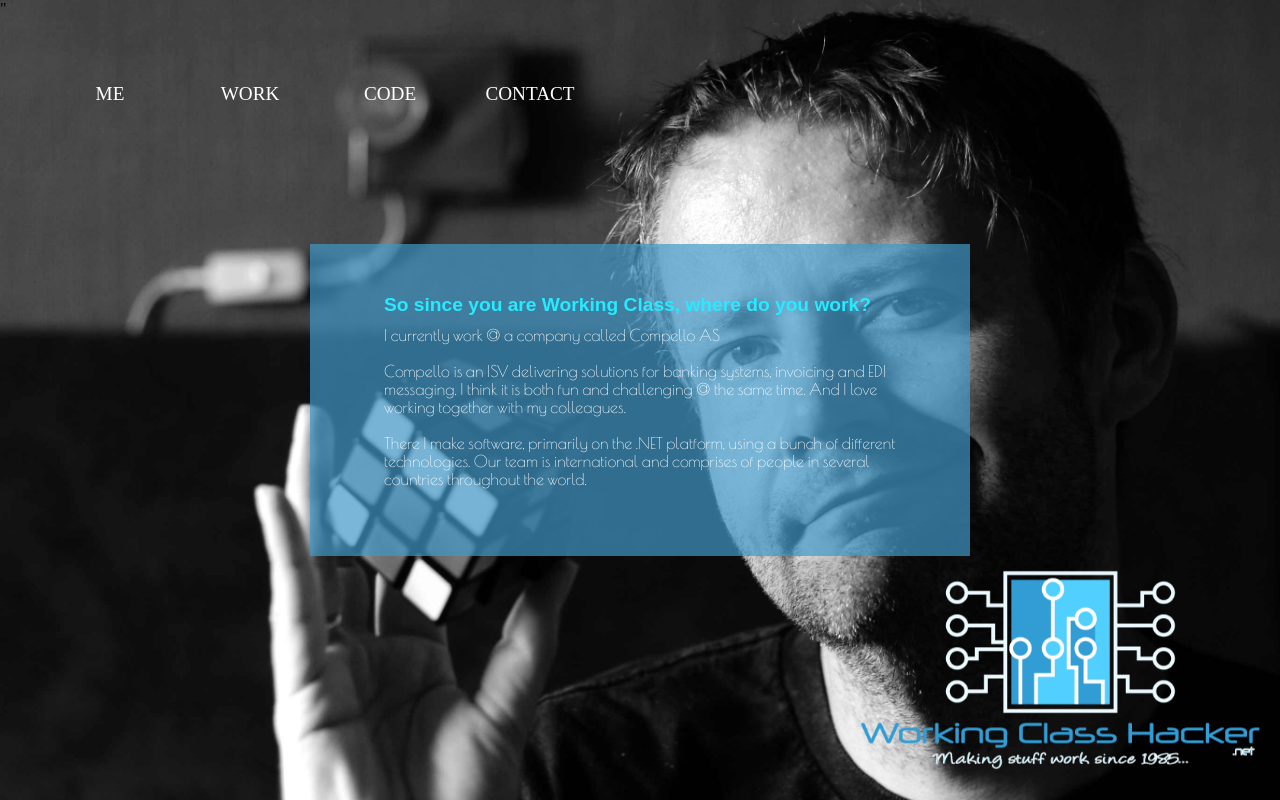
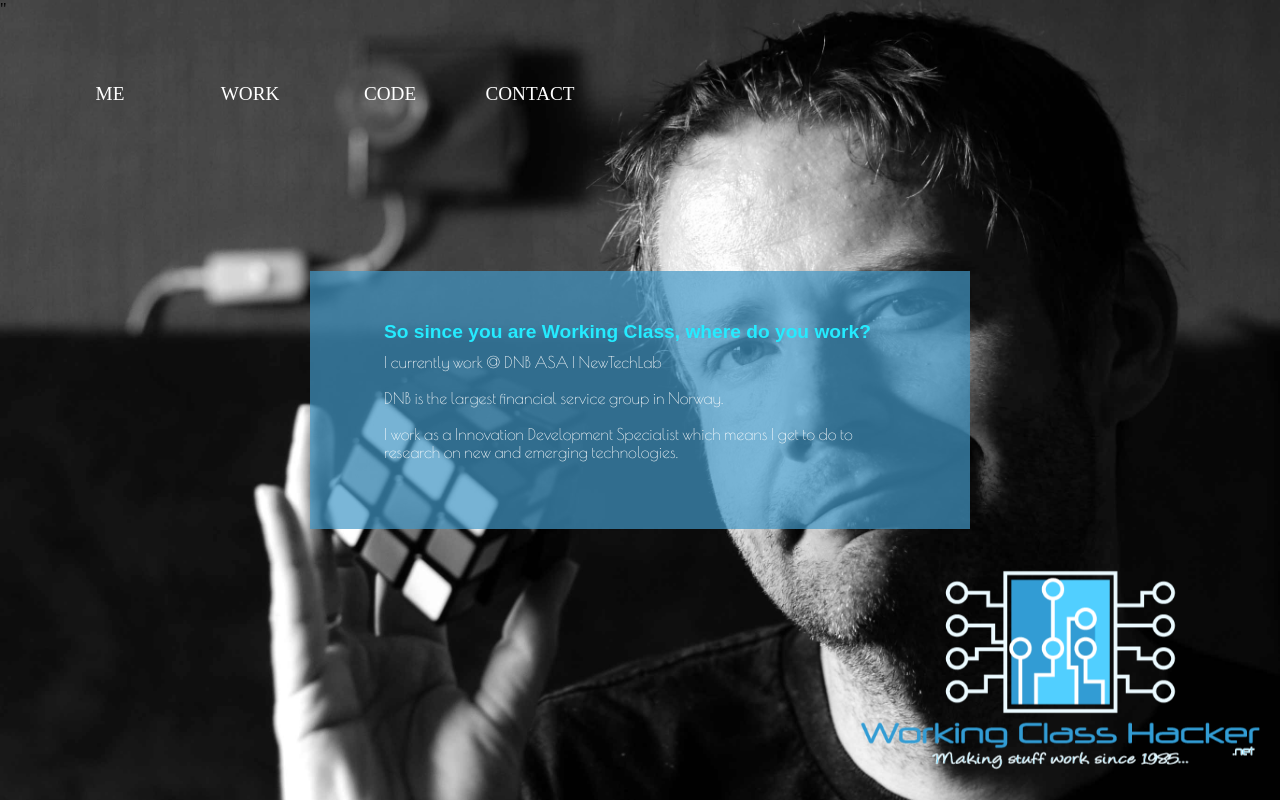
Before and after one commit to drcircuit/workingclasshackerweb, a website: page index.html in a window 1280 px wide. Both pictures are taken after a click on the link "WORK". Drawn offline with nearby package versions, Linux system fonts and the light colour scheme.

Commit message:
Updated work page...

```diff
--- a/index.html
+++ b/index.html
@@ -38,11 +38,9 @@
     </div>
     <div id="work" class="page hidden">
         <h1 class="tk-neuropol-x-light">So since you are Working Class, where do you work?</h1>
-        <p>I currently work @ a company called Compello AS</p>
-        <p>Compello is an ISV delivering solutions for banking systems, invoicing and EDI messaging. I think it is both fun and
-            challenging @ the same time. And I love working together with my colleagues. </p>
-        <p>There I make software, primarily on the .NET platform, using a bunch of different technologies. Our team is
-            international and comprises of people in several countries throughout the world.</p>
+        <p>I currently work @ DNB ASA | NewTechLab</p>
+        <p>DNB is the largest financial service group in Norway.</p>
+        <p>I work as a Innovation Development Specialist which means I get to do to research on new and emerging technologies.</p>
     </div>
     <div id="code" class="page hidden">
         <h1 class="tk-neuropol-x-light">Hacker? Show me code...</h1>
@@ -59,7 +57,7 @@
             I mean talk about hacking the system... You've gotta love that!
         </p>
         <p>
-            You may find some of my code dabbling on my <a href="http://www.github.com/drcircuit">GitHub</a>.
+            You may find some of my code dabblings on my <a href="http://www.github.com/drcircuit">GitHub</a>.
         </p>
     </div>
     <div id="contact" class="page hidden">
```
